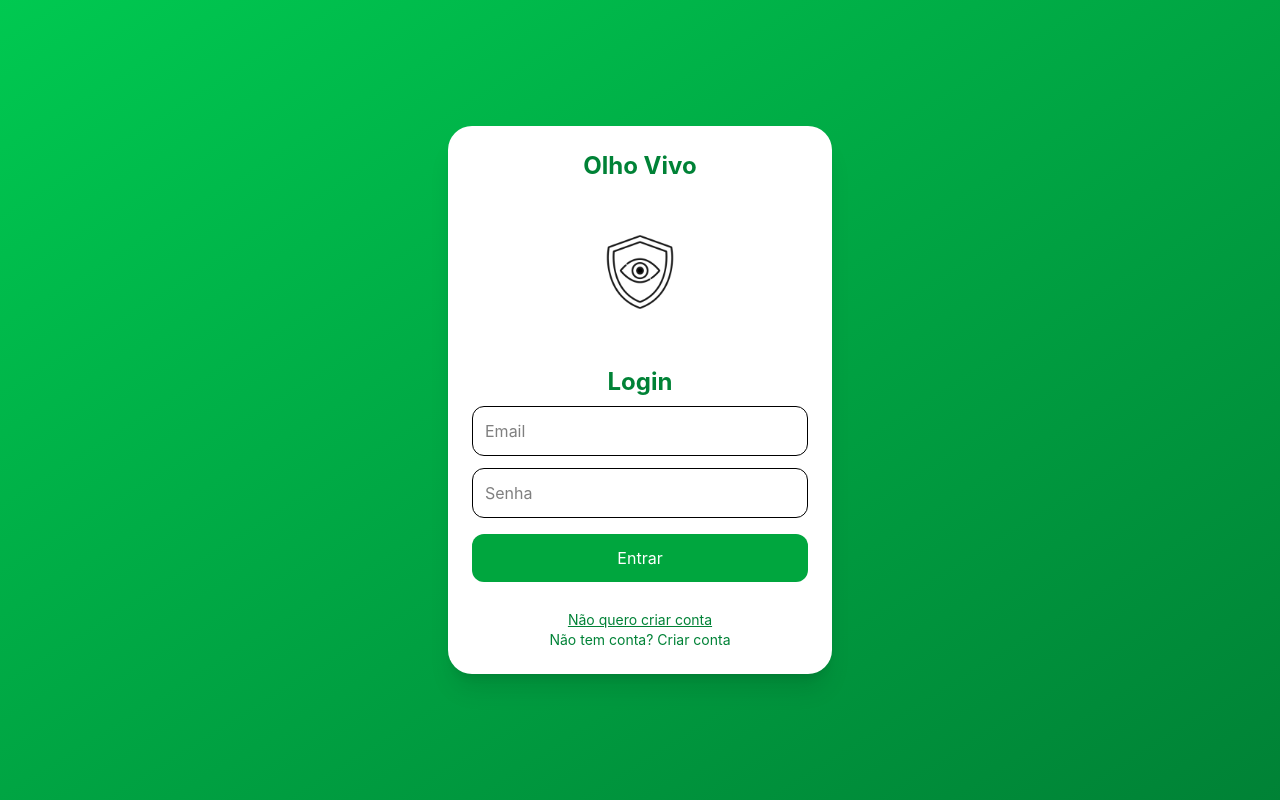
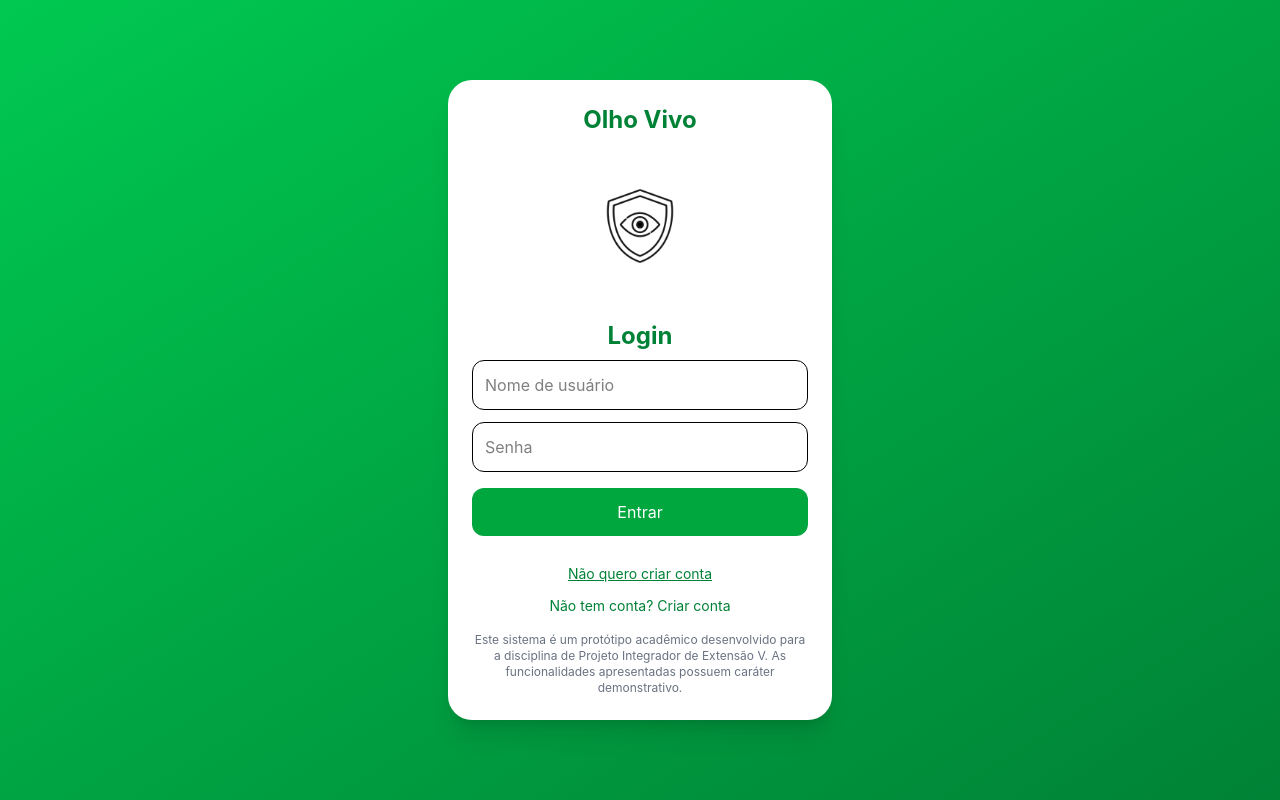
Before and after one commit to Gabriella850/olho-vivo, a React (Vite) app: page / in a window 1280 px wide. Built offline with nearby package versions, Linux system fonts and the light colour scheme.

Commit message:
adiciona aviso de prototipo academico

```diff
--- a/src/pages/Dashboard.jsx
+++ b/src/pages/Dashboard.jsx
@@ -16,7 +16,7 @@ function Dashboard({ setTela, usuario, setUsuario }) {
         <div className="flex items-center gap-2">
 
           <h1 className="text-2xl font-bold">
-            Olá, {usuario.nome}
+            Olá, {usuario.usuario || usuario.nome}
           </h1>
 
           <Handshake
--- a/src/pages/Login.jsx
+++ b/src/pages/Login.jsx
@@ -3,25 +3,30 @@ import logo from "../assets/logo.png";
 
 function Login({ onLogin }) {
   const [nome, setNome] = useState("");
-  const [email, setEmail] = useState("");
+  const [usuario, setUsuario] = useState("");
   const [senha, setSenha] = useState("");
   const [modoCadastro, setModoCadastro] = useState(false);
 
   const handleSubmit = (e) => {
     e.preventDefault();
 
-    if (!email || !senha || (modoCadastro && !nome)) {
+    if (!usuario || !senha || (modoCadastro && !nome)) {
       alert("Preencha todos os campos!");
       return;
     }
 
     if (modoCadastro) {
       alert("Conta criada com sucesso!");
-      onLogin({ nome, email });
+
+      onLogin({
+        nome,
+        usuario,
+      });
     } else {
-      // se for login, usa parte do email como nome
-      const nomeGerado = email.split("@")[0];
-      onLogin({ nome: nomeGerado, email });
+      onLogin({
+        nome: usuario,
+        usuario,
+      });
     }
   };
 
@@ -38,15 +43,15 @@ function Login({ onLogin }) {
 
           <img src={logo} alt="Logo" className="w-45" />
         </div>
+
         <h2 className="text-2xl font-bold text-green-700 text-center mb-2">
           {modoCadastro ? "Criar Conta" : "Login"}
         </h2>
 
-        {/* Nome (só aparece no cadastro) */}
         {modoCadastro && (
           <input
             type="text"
-            placeholder="Nome"
+            placeholder="Nome completo"
             className="w-full mb-3 p-3 border rounded-xl"
             value={nome}
             onChange={(e) => setNome(e.target.value)}
@@ -54,11 +59,11 @@ function Login({ onLogin }) {
         )}
 
         <input
-          type="email"
-          placeholder="Email"
+          type="text"
+          placeholder="Nome de usuário"
           className="w-full mb-3 p-3 border rounded-xl"
-          value={email}
-          onChange={(e) => setEmail(e.target.value)}
+          value={usuario}
+          onChange={(e) => setUsuario(e.target.value)}
         />
 
         <input
@@ -74,6 +79,7 @@ function Login({ onLogin }) {
         </button>
 
         <button
+          type="button"
           onClick={() => {
             alert(
               "Você poderá enviar denúncias anonimamente, porém elas não ficarão salvas para acompanhamento futuro."
@@ -87,12 +93,18 @@ function Login({ onLogin }) {
         </button>
 
         <p
-          className="text-center text-sm text-green-700 cursor-pointer"
+          className="text-center text-sm text-green-700 cursor-pointer mt-3"
           onClick={() => setModoCadastro(!modoCadastro)}
         >
           {modoCadastro
             ? "Já tem conta? Fazer login"
             : "Não tem conta? Criar conta"}
+        </p>
+
+        <p className="text-xs text-center text-gray-500 mt-4">
+          Este sistema é um protótipo acadêmico desenvolvido para a disciplina de
+          Projeto Integrador de Extensão V. As funcionalidades apresentadas possuem
+          caráter demonstrativo.
         </p>
       </form>
     </div>
```
Lines whose indentation alone changed are shown as unchanged.
